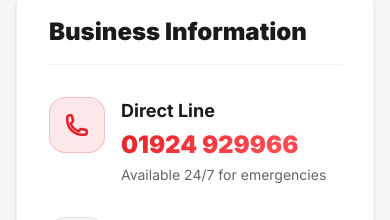
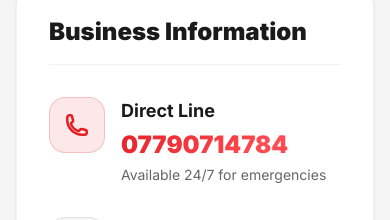
Before and after one commit to atifjan2019/onestopewakfield, a Next.js app: page /contact in a window 390 px wide. Shown: the part 1563-1783 px from the top of the page. Built offline with nearby package versions, Linux system fonts and the light colour scheme.

Commit message:
feat: update contact phone number across multiple files

```diff
--- a/src/app/contact/page.js
+++ b/src/app/contact/page.js
@@ -18,7 +18,7 @@ export default function ContactPage() {
         "mainEntity": {
           "@type": "LocalBusiness",
           "name": "One Stop Tyres Wakefield",
-          "telephone": "+441924929966",
+          "telephone": "07790714784",
           "image": "https://www.onestoptyreswakefield.co.uk/logo.png",
           "address": {
             "@type": "PostalAddress",
@@ -29,7 +29,7 @@ export default function ContactPage() {
           },
           "contactPoint": {
             "@type": "ContactPoint",
-            "telephone": "+441924929966",
+            "telephone": "07790714784",
             "contactType": "customer service",
             "areaServed": "GB",
             "availableLanguage": "English"
--- a/src/app/page.js
+++ b/src/app/page.js
@@ -90,7 +90,7 @@ const problems = [
 
 /* ─── PROCESS STEPS ─── */
 const processSteps = [
-  { step: "01", title: "Tell Us What You Need", desc: "Call 01924 929966 or book online. Tell us your situation, vehicle registration, or tyre size." },
+  { step: "01", title: "Tell Us What You Need", desc: "Call 07790714784 or book online. Tell us your situation, vehicle registration, or tyre size." },
   { step: "02", title: "We Find the Right Path", desc: "We route you to the right service: workshop fitting, mobile attendance, emergency call-out, or puncture assessment." },
   { step: "03", title: "Confirm Your Tyres", desc: "We identify the correct fitment by registration or size, confirm load index and speed rating, and present budget, mid-range, or premium options." },
   { step: "04", title: "Book or Dispatch", desc: "For planned fitting, choose a time that works. For mobile or emergency needs, we dispatch to your location." },
@@ -137,7 +137,7 @@ const autoRepairSchema = {
   "@type": "AutoRepair",
   name: "One Stop Tyres Wakefield",
   description: "Tyre fitting, mobile tyre fitting, emergency tyre repair, puncture repair, wheel balancing, and tyre replacement in Wakefield, West Yorkshire.",
-  telephone: "+441924929966",
+  telephone: "07790714784",
   url: "https://www.onestoptyreswakefield.co.uk",
   logo: "https://www.onestoptyreswakefield.co.uk/logo.png",
   image: "https://www.onestoptyreswakefield.co.uk/og-image.jpg",
@@ -206,13 +206,13 @@ const faqSchema = {
 /* ─── METADATA ─── */
 export const metadata = {
   title: "Tyre Fitting Wakefield | Mobile, Emergency & Same-Day | One Stop Tyres",
-  description: "Same-day tyre fitting, mobile fitting & emergency tyre repair in Wakefield. No hidden fees. Budget to premium tyres supplied & fitted. Call 01924 929966.",
+  description: "Same-day tyre fitting, mobile fitting & emergency tyre repair in Wakefield. No hidden fees. Budget to premium tyres supplied & fitted. Call 07790714784.",
   alternates: {
     canonical: "/",
   },
   openGraph: {
     title: "Tyre Fitting Wakefield | Mobile, Emergency & Same-Day | One Stop Tyres",
-    description: "Same-day tyre fitting, mobile fitting & emergency tyre repair in Wakefield. No hidden fees. Budget to premium tyres supplied & fitted. Call 01924 929966.",
+    description: "Same-day tyre fitting, mobile fitting & emergency tyre repair in Wakefield. No hidden fees. Budget to premium tyres supplied & fitted. Call 07790714784.",
     url: "https://www.onestoptyreswakefield.co.uk",
     siteName: "One Stop Tyres Wakefield",
     locale: "en_GB",
--- a/src/data/services.js
+++ b/src/data/services.js
@@ -1,6 +1,6 @@
 
-export const PHONE_NUMBER = "01924 929966";
-export const PHONE_HREF = "tel:+441924929966";
+export const PHONE_NUMBER = "07790714784";
+export const PHONE_HREF = "tel:07790714784";
 export const BUSINESS_NAME = "One Stop Tyres Wakefield";
 
 export const services = [
```
